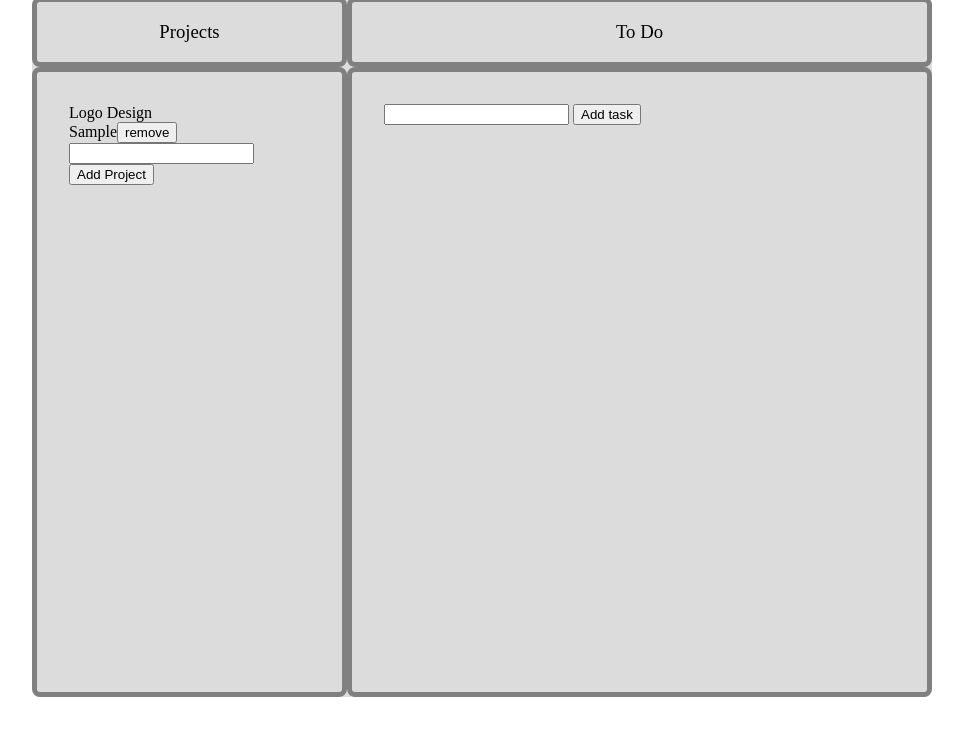
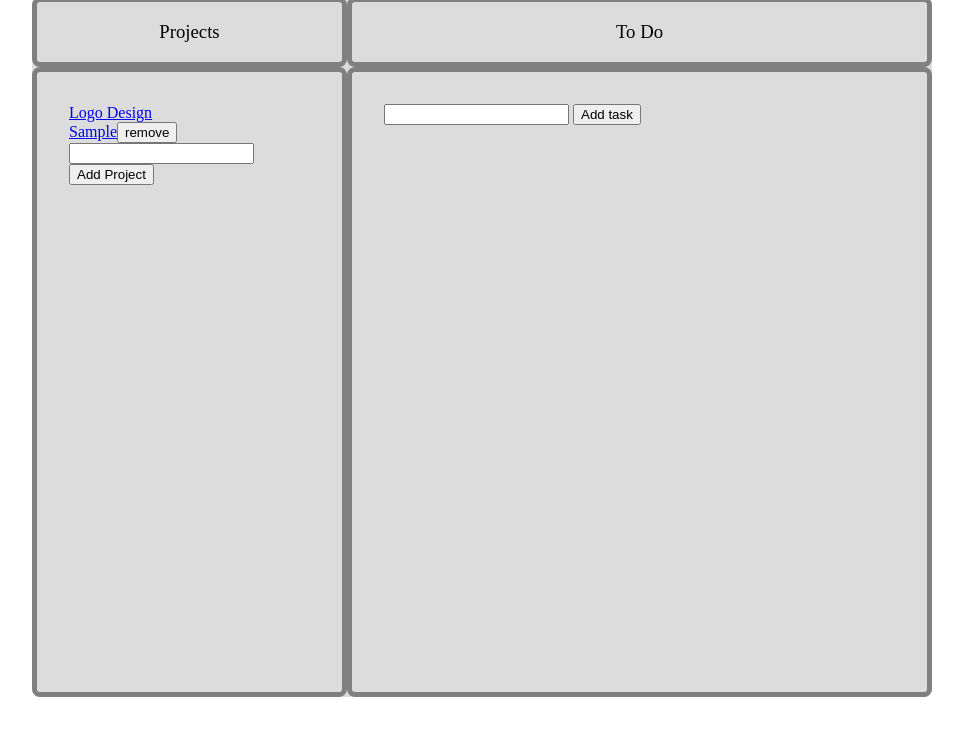
Before and after one commit to KarolisDavli/to-do-app, a website built with webpack: page dist/index.html in a window 1280 px wide. Both pictures are taken after typing "Sample" into the empty fields and a click on the button "Add Project". Shown: the part 40-776 px from the top of the page, without its empty margins (158-1121 px from the left). Built offline with nearby package versions, Linux system fonts and the light colour scheme.

Commit message:
dynamic href for project list

```diff
--- a/src/addProject.js
+++ b/src/addProject.js
@@ -3,7 +3,7 @@ import browseP from "./browseP"
 
 const addToProjectList = document.querySelector('#add-to-project-list');
 const projectListItem = document.querySelector('#project-list-item');
-const projectList = document.querySelector('.project-list');
+const projectList = document.querySelector('.projects-nav');
 
 
 const projectListArr = [];
@@ -14,24 +14,26 @@ const addProject = () => {
       e.preventDefault();
       if(projectListItem.value.length < 1) return;
 
-      const divItemas = document.createElement('div');
-      projectListArr.push(divItemas);
-      divItemas.classList.add(`project-item-${projectListArr.indexOf(divItemas)}`);
-      divItemas.innerHTML = projectListItem.value;
+
+      const navTabs = document.querySelectorAll('.nav-tabs');
+      const projectItem = document.createElement('li');
+      projectListArr.push(projectItem);
+      const hrefas = `project-item-${projectListArr.indexOf(projectItem)}`;
+      projectItem.href = "hrefas";
+      projectItem.innerHTML = `<a href=${hrefas}>${projectListItem.value}</a>`;
+      projectList.append(projectItem);
+
+      console.log(hrefas);
+      console.log(projectItem);
 
 
-      projectList.append(divItemas);
       projectListItem.value = '';
 
 
-      // Switch between project tabs function
-      // divItemas.addEventListener('click', () => {
-      //   browseP(divItemas);
-      // });
 
 
-      createRemoveBtn(divItemas);
-      createNewTab(divItemas);
+      createRemoveBtn(projectItem);
+      // createNewTab(projectItem);
     }, false)
 }
 
@@ -47,19 +49,17 @@ const createRemoveBtn = (el) => {
         el.append(removeBtn);
 }
 
-const createNewTab = (e) => {
-  const todoPlaceHolder = document.querySelector('.todo');
+// const createNewTab = (e) => {
+//   const todoPlaceHolder = document.querySelector('.todo');
 
-  const todoList = document.querySelector('.todo-list')
+//   const toDoTab = document.createElement('ul');
+//   toDoTab.classList.add(`list-${projectListArr.indexOf(e)}`);
 
-  const toDoTab = document.createElement('ul');
-  toDoTab.classList.add(`list-${projectListArr.indexOf(e)}`);
+//   todoPlaceHolder.replaceChild(toDoTab, todoPlaceHolder.firstElementChild);
+//   console.log(toDoTab);
 
-  todoPlaceHolder.replaceChild(toDoTab, todoPlaceHolder.firstElementChild);
-  console.log(toDoTab);
-
-  addTodo(projectListArr.indexOf(e));
-}
+//   addTodo(projectListArr.indexOf(e));
+// }
 
 
 export {
--- a/src/addTodo.js
+++ b/src/addTodo.js
@@ -6,8 +6,7 @@ const addTodo = (i) => {
   const todoListItem = document.querySelector('#todo-list-item');
   const todoList = document.querySelector(`.list-${i}`);
 
-  console.log(i);
-  console.log(todoList);
+
 
   addToTodoList.addEventListener('submit', function (e) {
     // Don't submit the form
```
Also changed, not shown: dist/index.html.
